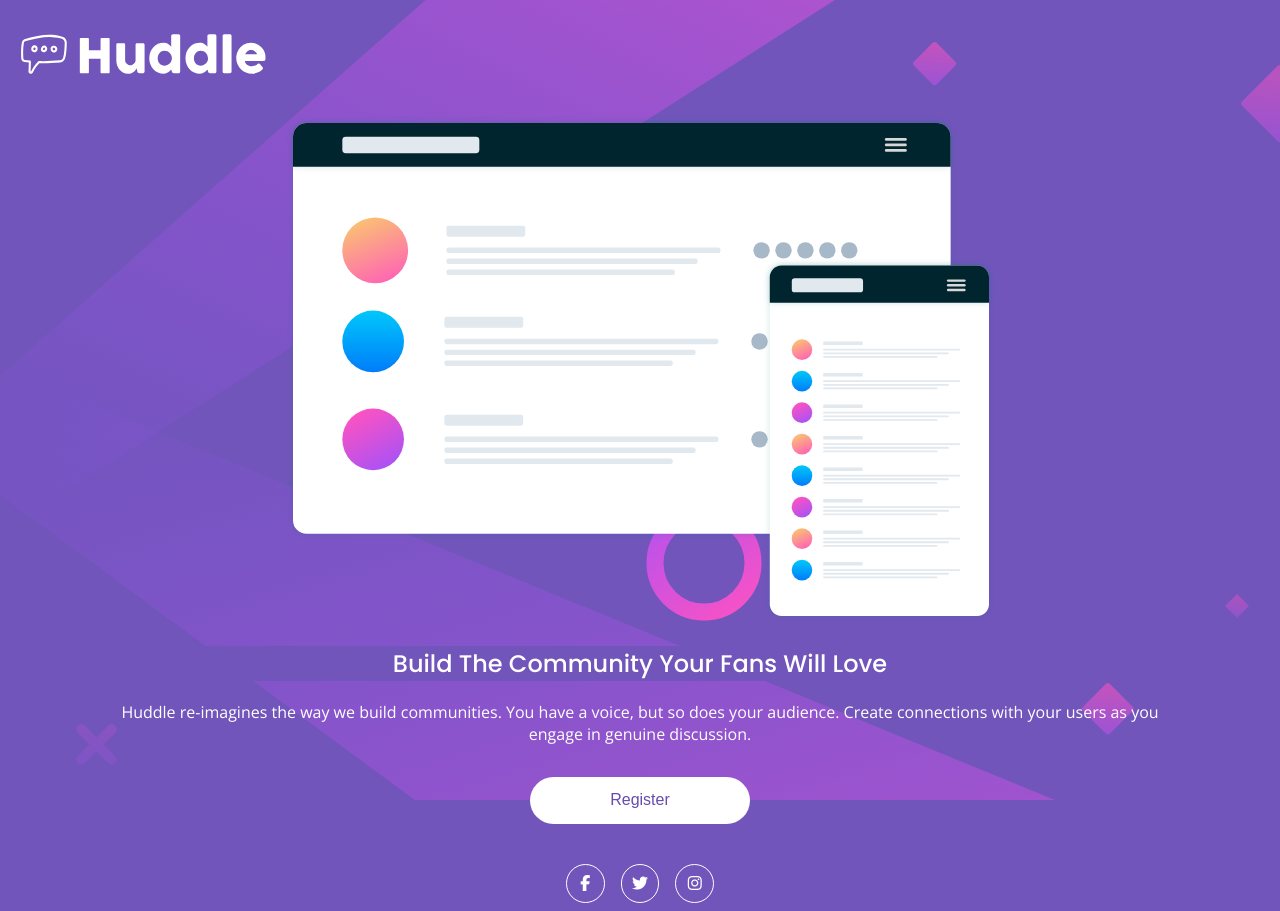
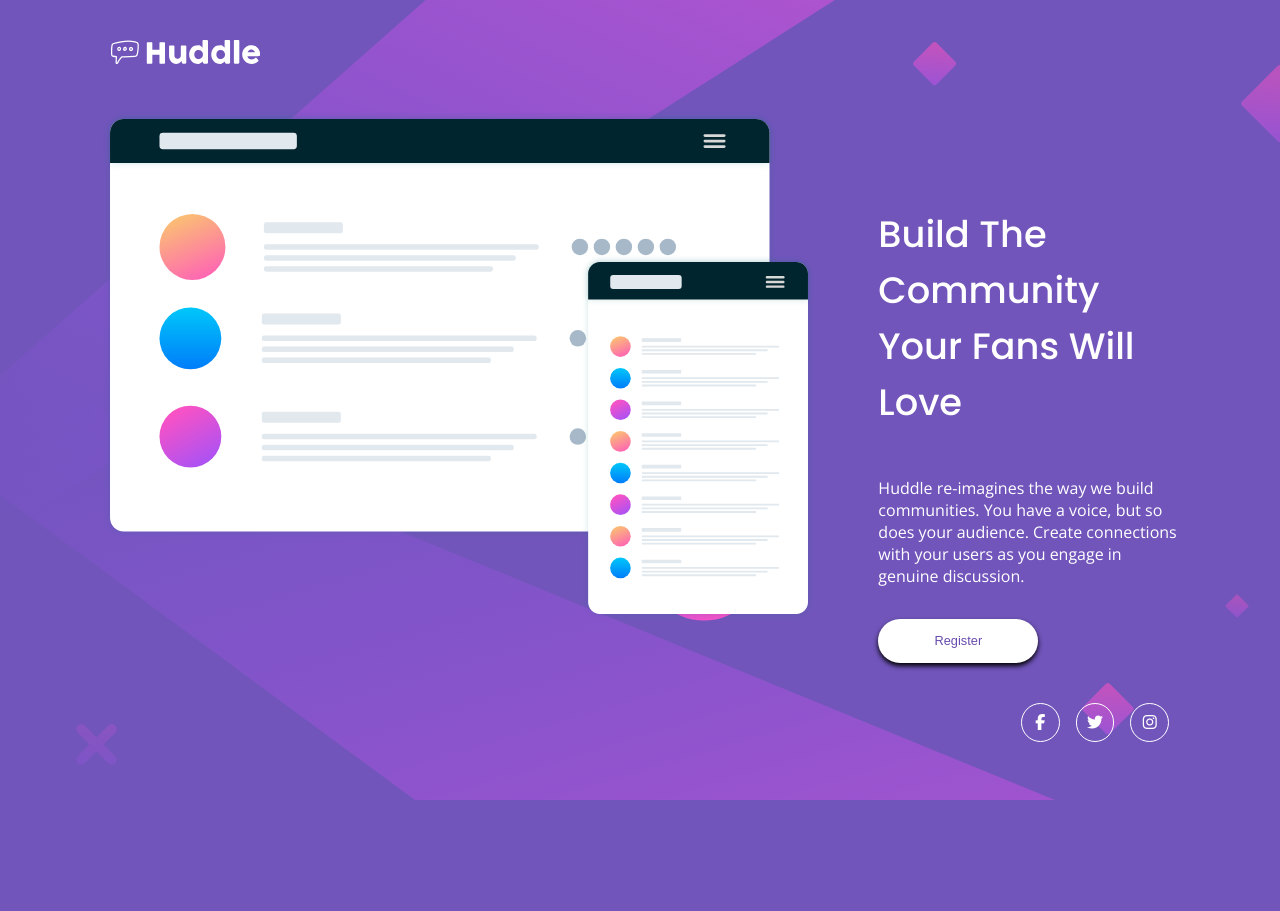
Before and after one commit to mathcrln/fem-challenges, a plain HTML site: page huddle-landing-page/index.html in a window 1280 px wide. After the commit the page ends 832 px from the top, so only its background shows below. Drawn offline with nearby package versions, Linux system fonts and the light colour scheme.

Commit message:
Responsive Huddle Landing Page

```diff
--- a/huddle-landing-page/index.html
+++ b/huddle-landing-page/index.html
@@ -29,15 +29,18 @@
 
 <body>
     <header>
-        <h1><img src="./assets/images/logo.svg" alt="Huddle"></h1>
+        <div class="container">
+            <h1 id="logo"><img src="./assets/images/logo.svg"  alt="Huddle"></h1>
+        </div>
     </header>
     <div class="container">
         <div class="main-content">
             <img class="main-image" src="./assets/images/illustration-mockups.svg" alt="illustration Mockups">
+            <div class="main-informations">
             <h2>Build The Community Your Fans Will Love</h2>
             <p class="introductory-p"> Huddle re-imagines the way we build communities. You have a voice, but so does your audience. Create connections with your users as you engage in genuine discussion.</p>
             <button class="button-cta">Register</button>
-
+        </div>
         </div>
 
         <footer>
--- a/huddle-landing-page/styles/sass/__desktop.scss
+++ b/huddle-landing-page/styles/sass/__desktop.scss
@@ -1,8 +1,43 @@
-@media screen and (min-width: 375px) {
+@media screen and (min-width: 1000px) {
     body {
         background: rgba(113, 85, 187) url(../../assets/images/bg-desktop.svg);
         background-repeat: no-repeat;
         background-size: auto 100%;
         background-position: left top;
     }
+    #logo img{
+        max-width: 15%;
+    }
+    .container {
+        width: 85%;
+        .main-content{
+            flex-direction: row;
+            text-align: left;
+            align-items: flex-start;
+            .main-informations{
+                display: flex;
+                flex-direction: column;
+                width: 42%;
+                max-width: 50%;
+                margin: 4rem 0 0 4rem;
+                h2 {
+                    font-size: 2.3rem;
+                }
+            }
+            .main-image {
+                width: 100%;
+            }
+            .button-cta {
+                width: 10rem;
+                padding: 0.9rem 3rem;
+
+            }
+        }
+    }
+
+footer{
+    display: flex;
+    justify-content: flex-end;
 }
+
+}
--- a/huddle-landing-page/styles/sass/__mobile-first.scss
+++ b/huddle-landing-page/styles/sass/__mobile-first.scss
@@ -1,4 +1,4 @@
-@media screen and (max-width: 375px) {
+@media screen and (max-width: 600px) {
     body {
         background: rgba(113, 85, 187) url(../../assets/images/bg-mobile.svg);
         background-repeat: no-repeat;
--- a/huddle-landing-page/styles/sass/master.scss
+++ b/huddle-landing-page/styles/sass/master.scss
@@ -1,28 +1,28 @@
 @import './_base';
-@import './_mobile-first';
-@import './_desktop';
+
 body {
     color: $white;
-    // background: rgba(113, 85, 187);
+    background: rgba(113, 85, 187) url(../../assets/images/bg-desktop.svg);
     background-repeat: no-repeat;
     background-size: auto 100%;
     background-position: left top;
 }
 
+#logo img{
+        max-width: 50%;
+    }
+
+
 h2 {
     font-family: Poppins, Arial, Helvetica, sans-serif;
     font-weight: 500;
-    background: rgba(113, 85, 187);
 }
 
+
 .container {
-    display: flex;
-    flex-direction: column;
-    justify-content: center;
-    align-items: center;
-    text-align: center;
-    width: 84%;
+    width: 85%;
     margin: auto;
+    margin-top: 2rem;
 }
 
 p.introductory-p {
@@ -30,22 +30,34 @@ p.introductory-p {
     font-weight: 400;
 }
 
+.main-content{
+    display: flex;
+    flex-direction: column;
+    justify-content: center;
+    align-items: center;
+    text-align: center;
+    font-weight: 300;
+}
+
 .main-image {
     max-width: 100%;
+    margin-bottom: 2.5rem;
 }
 
 .button-cta {
     border: none;
     border-radius: 10rem;
-    // box-shadow: 0px 1px 5px 0px $white;
+    box-shadow: 0px 3px 5px 0px #000000;
     background: $white;
     color: white;
-    font-size: 1rem;
-    font-weight: 400;
+    font-size: 0.8rem;
+    font-weight: 300;
     margin-top: 1rem;
-    padding: 0.9rem 5rem;
+    padding: 0.6rem 4rem;
     color: $violet;
     margin-bottom: 2rem;
+
+
 }
 
 // Footer & Copyright
@@ -65,3 +77,5 @@ p.introductory-p {
         margin: 0.5rem;
     }
 }
+@import './_mobile-first';
+@import './_desktop';
```
Also changed, not shown: huddle-landing-page/styles/styles.css, 1 other file.
